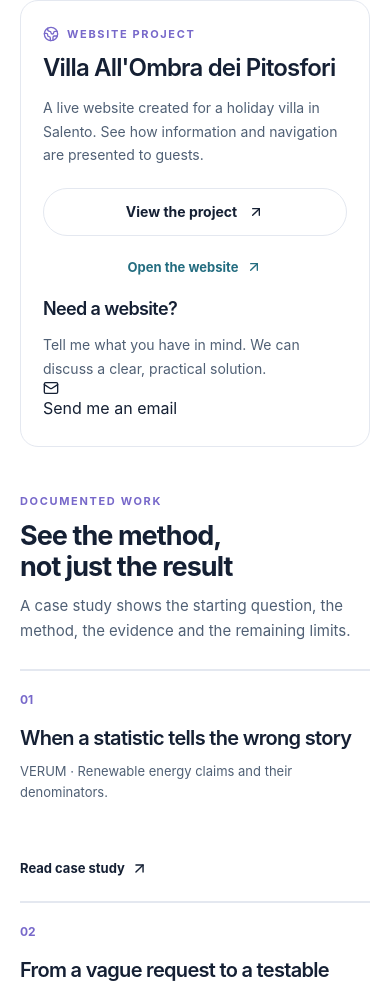
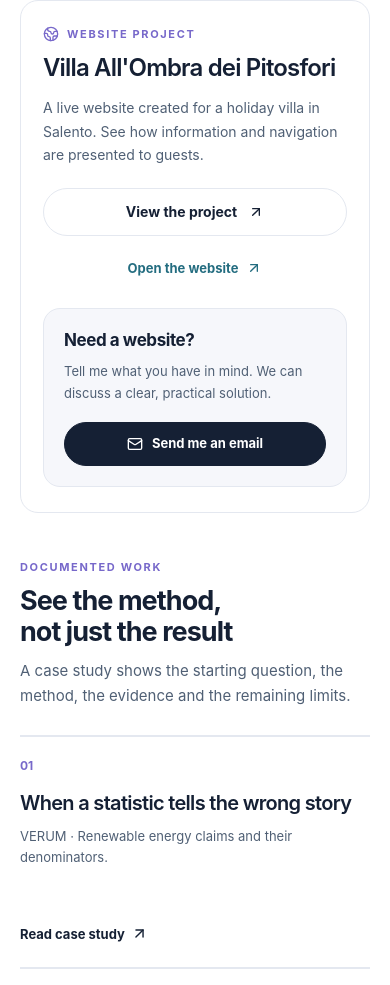
Before and after one commit to manzo8b/marcelus-v-v01, a Next.js app in the folder apps/marcelus-ai-lab/: page / in a window 390 px wide. Shown: the part 3650-4635 px from the top of the page. Built offline with nearby package versions, Linux system fonts and the light colour scheme.

Commit message:
style: responsive understated website enquiry card near Villa feature

```diff
--- a/apps/marcelus-ai-lab/components/home-v2.module.css
+++ b/apps/marcelus-ai-lab/components/home-v2.module.css
@@ -227,3 +227,35 @@
 }
 .contactEmail:hover { background:rgba(255,255,255,.10); }
 .contactEmail:focus-visible { outline:3px solid #aabaff;outline-offset:4px; }
+
+/* Compact website enquiry box, aligned with the Villa project links. */
+.villaContactCard {
+  margin-top:10px;padding:20px;border:1px solid var(--v2-hairline);
+  border-radius:17px;background:var(--v2-paper);min-width:0;
+}
+.villaContactCard h3 {font-size:17px;line-height:1.3;font-weight:720;letter-spacing:-.025em;}
+.villaContactCard p {font-size:13px!important;line-height:1.65;margin-top:9px!important;color:var(--v2-sub);}
+.villaContactButton {
+  display:inline-flex;justify-content:center;align-items:center;gap:9px;
+  width:100%;min-height:44px;margin-top:17px;padding:10px 13px;
+  background:var(--v2-ink);color:var(--v2-panel);
+  border:1px solid var(--v2-ink);border-radius:999px;
+  font-size:13px;font-weight:710;text-align:center;line-height:1.4;
+  transition:transform .18s ease,box-shadow .18s ease;
+}
+.villaContactButton:hover {transform:translateY(-2px);box-shadow:0 7px 20px rgba(21,32,52,.13);}
+.villaContactButton:focus-visible {outline:3px solid var(--v2-iris);outline-offset:4px;}
+@media (max-width:800px) {
+  .villaActions {display:grid;grid-template-columns:1fr 1fr;gap:10px;align-items:start;}
+  .villaContactCard {grid-column:1 / -1;margin-top:7px;}
+  .villaContactButton {width:auto;min-width:170px;}
+}
+@media (max-width:630px) {
+  .villaActions {display:flex;flex-direction:column;align-items:stretch;}
+  .villaContactCard {margin-top:8px;}
+  .villaContactButton {width:100%;}
+}
+@media (prefers-reduced-motion:reduce) {
+  .villaContactButton {transition:none;}
+  .villaContactButton:hover {transform:none;}
+}
```
